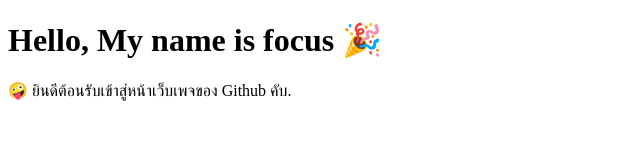
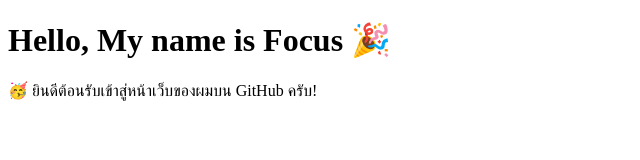
Before and after one commit to FloWgus23/FloWgus23.github.io, a plain HTML site: page index.html in a window 1280 px wide. Shown: the whole page, without its empty margins (0-640 px from the left). Drawn offline with Linux system fonts and the light colour scheme.

Commit message:
Update index.html

```diff
--- a/index.html
+++ b/index.html
@@ -1,11 +1,11 @@
 <!DOCTYPE html>
-<html>
+<html lang="th">
 <head>
   <meta charset="utf-8">
   <title>Welcome to FloWgus23 Page!</title>
 </head>
 <body>
-  <h1>Hello, My name is focus 🎉</h1>
-  <p>🤪 ยินดีต้อนรับเข้าสู่หน้าเว็บเพจของ Github คับ.</p>
+  <h1>Hello, My name is Focus 🎉</h1>
+  <p>🥳 ยินดีต้อนรับเข้าสู่หน้าเว็บของผมบน GitHub ครับ!</p>
 </body>
 </html>
```
